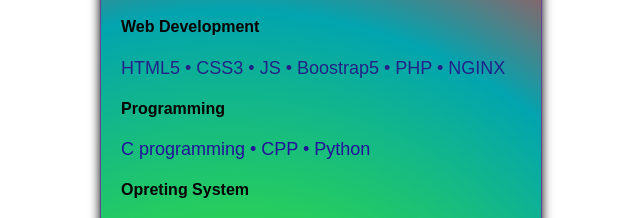
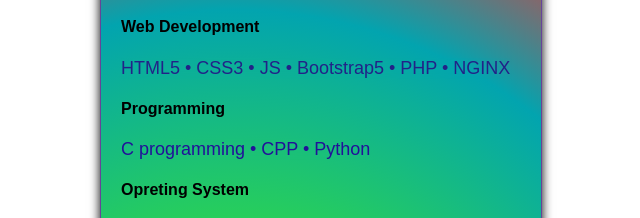
Before and after one commit to gonzo369/hehe, a plain HTML site: page index.html in a window 1280 px wide. Shown: the part 561-779 px from the top of the page, 319-959 px from the left. Drawn offline with nearby package versions, Linux system fonts and the light colour scheme.

Commit message:
Update index.html

```diff
--- a/index.html
+++ b/index.html
@@ -162,7 +162,7 @@
         <h3>Skills</h3>
         <p >
             <h4>Web Development</h4>
-            <p style="color:#228;">HTML5 • CSS3 • JS • Boostrap5 • PHP • NGINX</p>
+            <p style="color:#228;">HTML5 • CSS3 • JS • Bootstrap5 • PHP • NGINX</p>
             <h4>Programming</h4>
             <p style="color: #219;">C programming • CPP • Python</p>
             </p>
```
